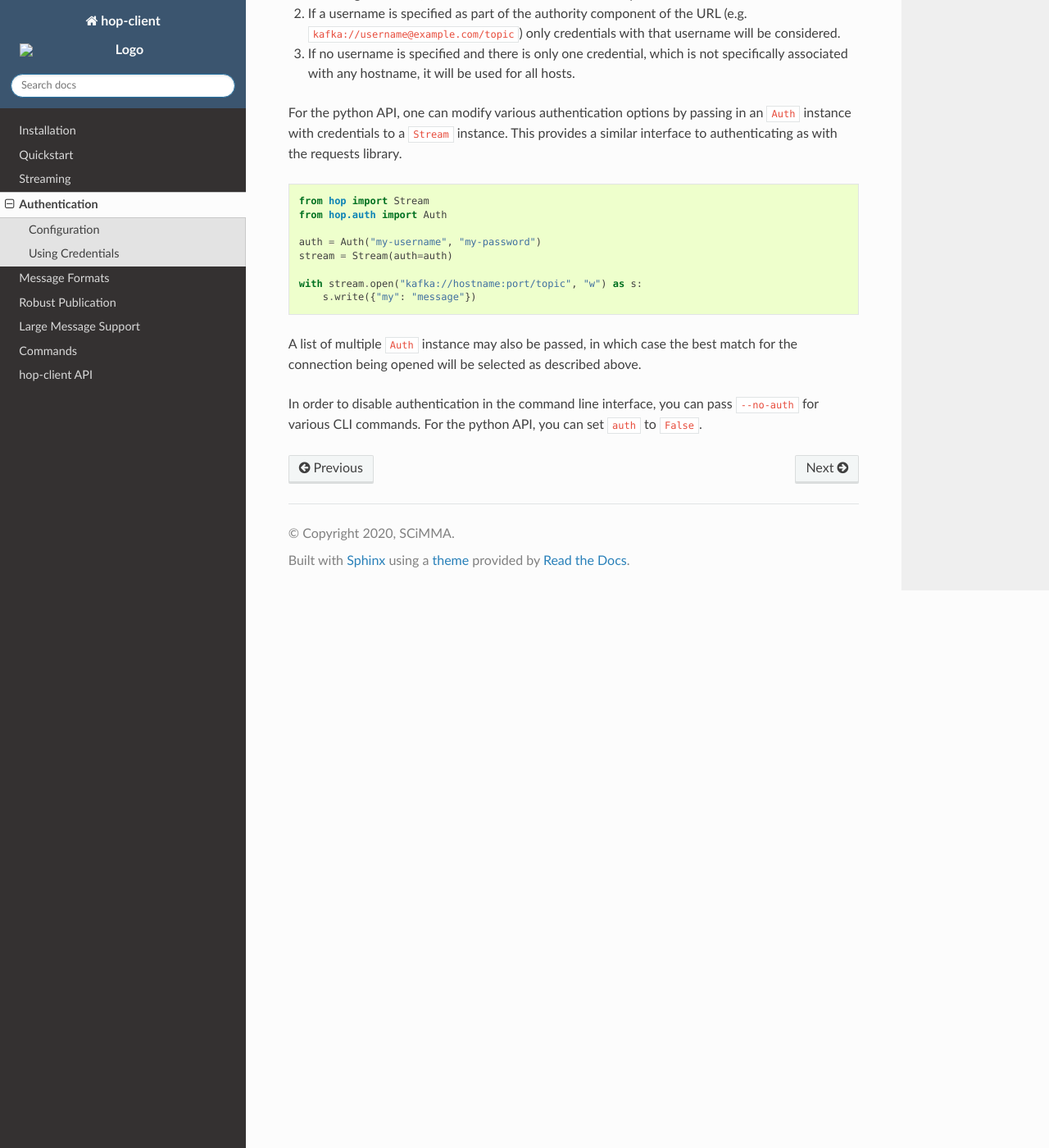
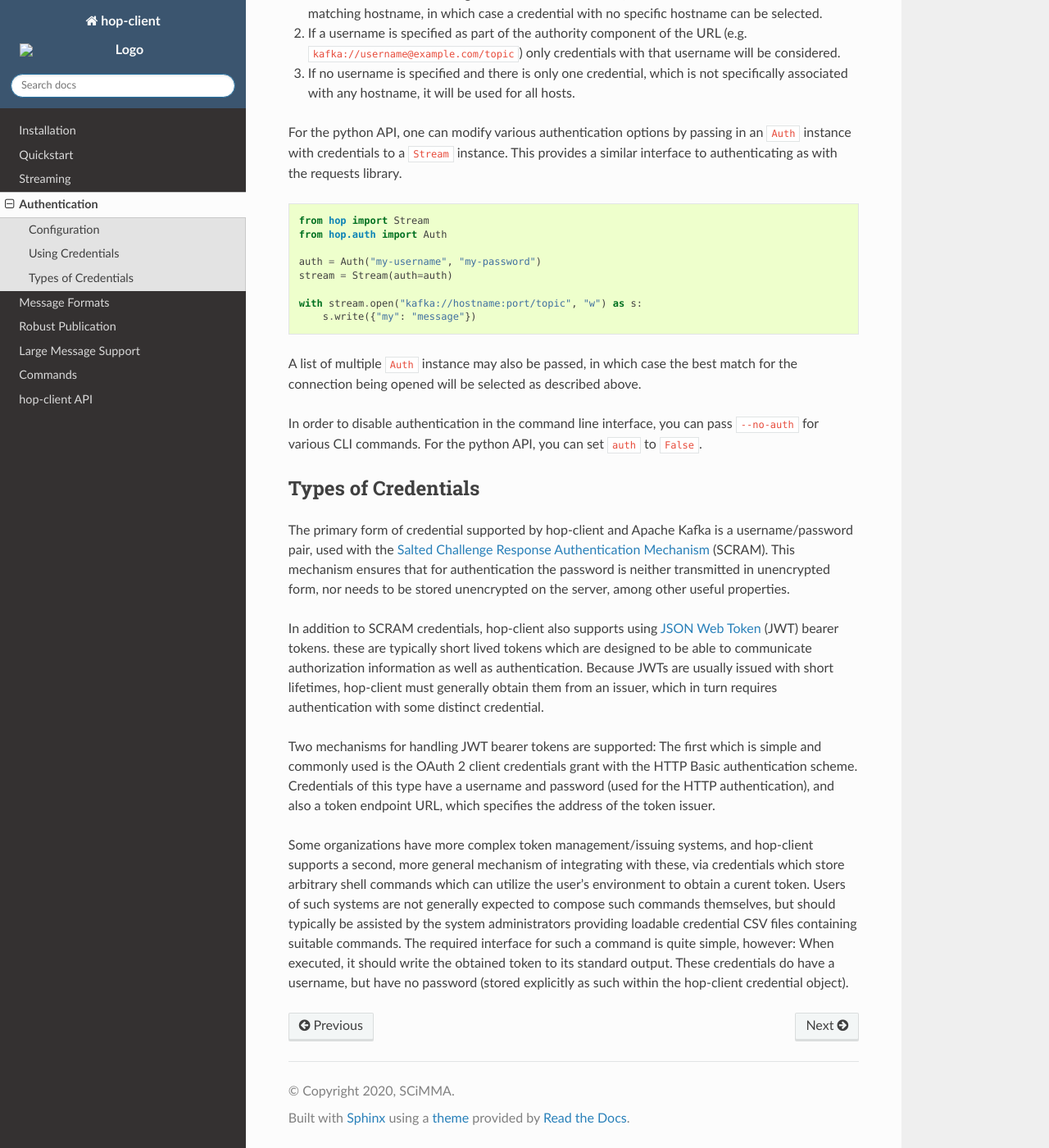
Before and after one commit to scimma/hop-client, a Sphinx documentation site: the page built from doc/user/auth.rst, in a window 1280 px wide and 1400 px high, scrolled down 998 px. Shown: the whole window at 82% size. Built offline with Sphinx 7.4.7 and the Read the Docs theme 3.1.0, drawn with Linux system fonts in a browser that asks for light colours; pages that are not in the unit, such as notebooks, are missing from menus.

Commit message:
Document types of credentials

```diff
--- a/doc/user/auth.rst
+++ b/doc/user/auth.rst
@@ -67,3 +67,33 @@ connection being opened will be selected as described above.
 In order to disable authentication in the command line interface, you can
 pass :code:`--no-auth` for various CLI commands. For the python API, you
 can set :code:`auth` to :code:`False`.
+
+Types of Credentials
+--------------------
+
+The primary form of credential supported by hop-client and Apache Kafka is a username/password pair,
+used with the
+`Salted Challenge Response Authentication Mechanism <https://en.wikipedia.org/wiki/Salted_Challenge_Response_Authentication_Mechanism>`__
+(SCRAM). This mechanism ensures that for authentication the password is neither transmitted in
+unencrypted form, nor needs to be stored unencrypted on the server, among other useful properties.
+
+In addition to SCRAM credentials, hop-client also supports using
+`JSON Web Token <https://en.wikipedia.org/wiki/JSON_Web_Token>`__ (JWT) bearer tokens. these are
+typically short lived tokens which are designed to be able to communicate authorization information
+as well as authentication. Because JWTs are usually issued with short lifetimes, hop-client must
+generally obtain them from an issuer, which in turn requires authentication with some distinct
+credential.
+
+Two mechanisms for handling JWT bearer tokens are supported: The first which is simple and commonly
+used is the OAuth 2 client credentials grant with the HTTP Basic authentication scheme. Credentials
+of this type have a username and password (used for the HTTP authentication), and also a token
+endpoint URL, which specifies the address of the token issuer.
+
+Some organizations have more complex token management/issuing systems, and hop-client supports
+a second, more general mechanism of integrating with these, via credentials which store arbitrary
+shell commands which can utilize the user's environment to obtain a curent token. Users of such
+systems are not generally expected to compose such commands themselves, but should typically be
+assisted by the system administrators providing loadable credential CSV files containing suitable
+commands. The required interface for such a command is quite simple, however: When executed, it
+should write the obtained token to its standard output. These credentials do have a username, but
+have no password (stored explicitly as such within the hop-client credential object).
```
